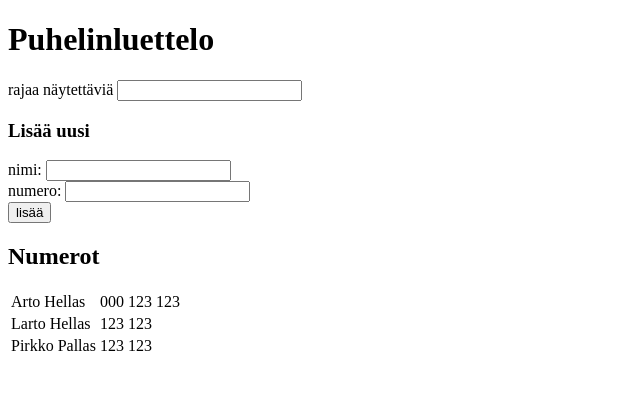
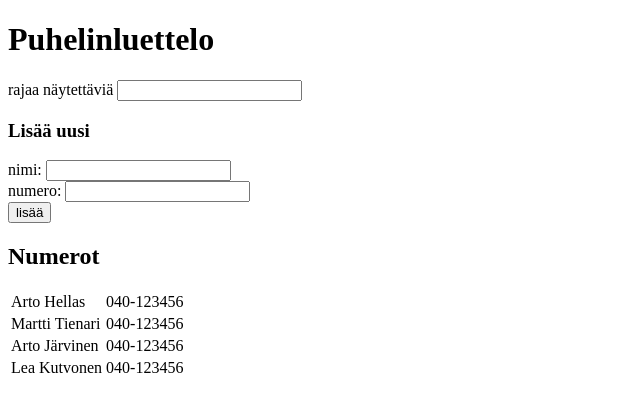
Before and after one commit to hajame/FullStack2018, a React (Create React App) app in the folder osa2/puhelinluettelo/: page / in a window 1280 px wide. Shown: the top 412 px of the page, without its empty margins (0-640 px from the left). Built offline with nearby package versions, Linux system fonts and the light colour scheme; data requests are answered from the project's data file.

Commit message:
tehtävä 2.11

```diff
--- /dev/null
+++ b/osa2/puhelinluettelo/db.json
@@ -0,0 +1,24 @@
+{
+  "persons": [
+    {
+      "name": "Arto Hellas",
+      "number": "040-123456",
+      "id": 1
+    },
+    {
+      "name": "Martti Tienari",
+      "number": "040-123456",
+      "id": 2
+    },
+    {
+      "name": "Arto Järvinen",
+      "number": "040-123456",
+      "id": 3
+    },
+    {
+      "name": "Lea Kutvonen",
+      "number": "040-123456",
+      "id": 4
+    }
+  ]
+}
--- a/osa2/puhelinluettelo/package.json
+++ b/osa2/puhelinluettelo/package.json
@@ -3,6 +3,8 @@
   "version": "0.1.0",
   "private": true,
   "dependencies": {
+    "axios": "^0.18.0",
+    "json-server": "^0.14.0",
     "react": "^16.6.3",
     "react-dom": "^16.6.3",
     "react-scripts": "2.1.1"
@@ -11,7 +13,8 @@
     "start": "react-scripts start",
     "build": "react-scripts build",
     "test": "react-scripts test",
-    "eject": "react-scripts eject"
+    "eject": "react-scripts eject",
+    "server": "json-server -p3001 db.json"
   },
   "eslintConfig": {
     "extends": "react-app"
--- a/osa2/puhelinluettelo/src/App.js
+++ b/osa2/puhelinluettelo/src/App.js
@@ -1,4 +1,5 @@
 import React from 'react';
+import axios from 'axios';
 import Person from './components/Person';
 import Adder from './components/Adder';
 
@@ -6,20 +7,25 @@ class App extends React.Component {
     constructor(props) {
         super(props)
         this.state = {
-            persons: [
-                { name: 'Arto Hellas', number: '000 123 123' },
-                { name: 'Larto Hellas', number: '123 123' },
-                { name: 'Pirkko Pallas', number: '123 123' }
-            ],
-            filtered: [
-                { name: 'Arto Hellas', number: '000 123 123' },
-                { name: 'Larto Hellas', number: '123 123' },
-                { name: 'Pirkko Pallas', number: '123 123' }
-            ],
+            persons: [],
+            filtered: [],
             newName: '',
             newNumber: '',
             filter: ''
         }
+        console.log('constructor')
+    }
+
+    componentDidMount() {
+        console.log('did mount')
+        axios
+            .get('http://localhost:3001/persons')
+            .then(response => {
+                console.log('promise fulfilled')
+                this.setState({ persons: response.data,
+                    filtered: response.data })
+            })
+
     }
 
     addPerson = (event) => {
@@ -40,6 +46,7 @@ class App extends React.Component {
     }
 
     render() {
+        console.log('render')
         return (
             <div>
                 <h1>Puhelinluettelo</h1>
@@ -64,7 +71,7 @@ class App extends React.Component {
                 <table>
                     <tbody>
                         {this.state.filtered.map((
-                            person => <Person person={person} />)
+                            person => <Person key={person.id} person={person} />)
                         )}
                     </tbody>
                 </table>
--- a/osa2/puhelinluettelo/src/components/Adder.js
+++ b/osa2/puhelinluettelo/src/components/Adder.js
@@ -1,5 +1,3 @@
-import React from 'react';
-
 const Adder = ( state ) => {
     const similar = state.persons.filter(p =>
         p.name === state.newName)
--- a/osa2/puhelinluettelo/src/components/Person.js
+++ b/osa2/puhelinluettelo/src/components/Person.js
@@ -1,8 +1,8 @@
 import React from 'react';
 
-const Person = ({ person }) => {
+const Person = ({ key, person }) => {
     return (
-        <tr key={person.name}>
+        <tr key={key}>
             <td>{person.name}</td>
             <td>{person.number}</td>
         </tr>
--- a/osa2/puhelinluettelo/src/index.js
+++ b/osa2/puhelinluettelo/src/index.js
@@ -1,7 +1,6 @@
 import React from 'react'
 import ReactDOM from 'react-dom'
 import App from "./App";
-
 
 ReactDOM.render(
     <App />,
```
Also changed, not shown: 1 other file (tests, documents, lock files or other folders).
